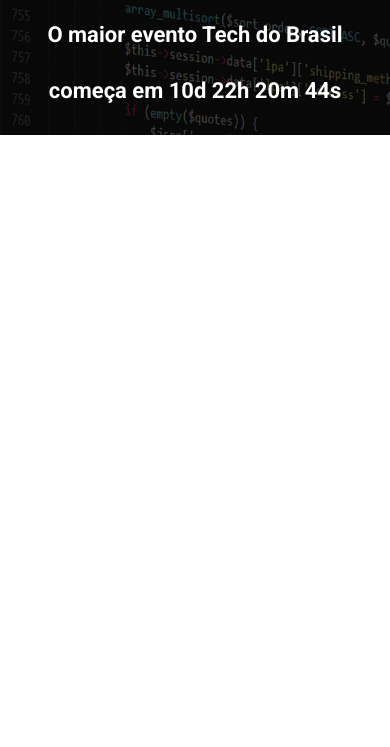
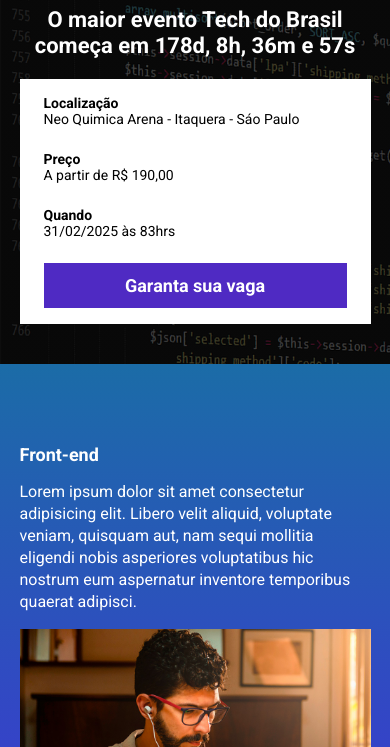
Before and after one commit to mateusmorselli/ebac_tech_talks, a website built with Parcel: page src/index.html in a window 390 px wide. Shown: the part 97-844 px from the top of the page. Built offline with nearby package versions, Linux system fonts and the light colour scheme.

Commit message:
contagem regressiva

```diff
--- a/package.json
+++ b/package.json
@@ -1,9 +1,9 @@
 {
   "name": "modulo-22",
   "version": "1.0.0",
-  "main": "index.js",
   "scripts": {
     "dev": "parcel src/index.html src/styles/main.scss src/scripts/main.js",
+    "build": "parcel build src/index.html",
     "test": "echo \"Error: no test specified\" && exit 1"
   },
   "keywords": [],
--- a/src/index.html
+++ b/src/index.html
@@ -8,14 +8,78 @@
     <link rel="preconnect" href="https://fonts.gstatic.com" crossorigin>
     <link href="https://fonts.googleapis.com/css2?family=Roboto:ital,wght@0,100..900;1,100..900&display=swap" rel="stylesheet">
     <link rel="stylesheet" href="./styles/main.scss">
+    <link rel="stylesheet" href="https://unpkg.com/aos@next/dist/aos.css" />
 </head>
 <body>
     <header class="hero">
         <div class="container">
             <img class="hero__logo" src="./images/ebac_logo.svg" alt="EBAC">
-            <p class="hero__text">O maior evento Tech do Brasil começa em 10d 22h 20m 44s</p>
+            <p class="hero__text">O maior evento Tech do Brasil começa em <span id="contador"></span></p>
+            <div class="infos-bar">
+                <ul class="infos-bar__infos">
+                    <li class="infos-bar__infos__item">
+                        <b>Localização</b>
+                        Neo Quimica Arena - Itaquera - Sáo Paulo
+                    </li>
+
+                    <li class="infos-bar__infos__item">
+                        <b>Preço</b>
+                        A partir de R$ 190,00
+                    </li>
+
+                    <li class="infos-bar__infos__item">
+                        <b>Quando</b>
+                        31/02/2025 às 83hrs
+                    </li>
+                </ul>
+
+                <a href="#" class="button button--primary">Garanta sua vaga</a>
+
+            </div>
         </div>
     </header>
+
+    <section class="event event--front-end">
+        <div class="container" data-aos="fade-right">
+            <div class="event__details">
+                <h2 class="event__details__title">Front-end</h2>
+                <p class="event__details__description">Lorem ipsum dolor sit amet consectetur adipisicing elit. Libero velit aliquid, voluptate veniam, quisquam aut, nam sequi mollitia eligendi nobis asperiores voluptatibus hic nostrum eum aspernatur inventore temporibus quaerat adipisci.</p>
+            </div>
+            <img class="event__img" src="./images/frontend.png" alt="Front-end">
+        </div>
+    </section>
+
+    <section class="event event--ux-ui event--image-left">
+        <div class="container" data-aos="fade-left">
+            <div class="event__details">
+                <h2 class="event__details__title">UX/UI</h2>
+                <p class="event__details__description">Lorem ipsum dolor sit amet consectetur adipisicing elit. Libero velit aliquid, voluptate veniam, quisquam aut, nam sequi mollitia eligendi nobis asperiores voluptatibus hic nostrum eum aspernatur inventore temporibus quaerat adipisci.</p>
+            </div>
+            <img class="event__img" src="./images/ui-ux.png" alt="Front-end">
+        </div>
+    </section>
+
+    <section class="event event--data-science">
+        <div class="container" data-aos="fade-right">
+            <div class="event__details">
+                <h2 class="event__details__title">Data Science</h2>
+                <p class="event__details__description">Lorem ipsum dolor sit amet consectetur adipisicing elit. Libero velit aliquid, voluptate veniam, quisquam aut, nam sequi mollitia eligendi nobis asperiores voluptatibus hic nostrum eum aspernatur inventore temporibus quaerat adipisci.</p>
+            </div>
+            <img class="event__img" src="./images/data.png" alt="Front-end">
+        </div>
+    </section>
+
+    <section class="event event--backend event--image-left">
+        <div class="container" data-aos="fade-left">
+            <div class="event__details">
+                <h2 class="event__details__title">Backend</h2>
+                <p class="event__details__description">Lorem ipsum dolor sit amet consectetur adipisicing elit. Libero velit aliquid, voluptate veniam, quisquam aut, nam sequi mollitia eligendi nobis asperiores voluptatibus hic nostrum eum aspernatur inventore temporibus quaerat adipisci.</p>
+            </div>
+            <img class="event__img" src="./images/backend.png" alt="Front-end">
+        </div>
+    </section>
+
+    <script src="https://unpkg.com/aos@next/dist/aos.js"></script>
     <script src="./scripts/main.js"></script>
 </body>
 </html>
--- a/src/scripts/main.js
+++ b/src/scripts/main.js
@@ -1 +1,24 @@
-console.log('ola mundo')
+AOS.init();
+
+const dataDoEvento = new Date("Aug 23, 2025 12:00:00");
+const timeStampDoEvento = dataDoEvento.getTime();
+
+const contaAsHoras = setInterval(function() {
+    const agora = new Date();
+    const timeStampAtual = agora.getTime();
+
+    const distanciaAteEvento = timeStampDoEvento - timeStampAtual;
+
+    const diasAteEvento = Math.floor(distanciaAteEvento / (1000*60*60*24));
+    const horasAteEvento = Math.floor((distanciaAteEvento % (1000*60*60*24))/(1000*60*60));
+    const minutosAteEvento = Math.floor((distanciaAteEvento % (1000*60*60))/(1000*60));
+    const segundosAteEvento = Math.floor((distanciaAteEvento % (1000*60))/1000);
+    console.log(diasAteEvento, horasAteEvento, minutosAteEvento, segundosAteEvento);
+
+    document.getElementById('contador').innerHTML = `${diasAteEvento}d, ${horasAteEvento}h, ${minutosAteEvento}m e ${segundosAteEvento}s`;
+
+    if (distanciaAteEvento < 0) {
+        clearInterval(contaAsHoras);
+        document.getElementById('contador').innerHTML = `Evento expirado!`
+    }
+}, 1000);
--- /dev/null
+++ b/src/styles/_event.scss
@@ -0,0 +1,65 @@
+@use 'variables' as v;
+
+.event {
+    padding: 80px 0;
+
+
+    &--front-end {
+        background-image: linear-gradient(v.$grad1, v.$grad2);
+    }
+
+    &--ux-ui {
+        background-image: linear-gradient(v.$grad2, v.$grad3);
+    }
+
+    &--data-science {
+        background-image: linear-gradient(v.$grad3, v.$grad4);
+    }
+
+    &--backend {
+        background-image: linear-gradient(v.$grad4, v.$grad3);
+    }
+
+    &--image-left {
+        .container {
+            flex-direction: row-reverse;
+        }
+    }
+
+    .container{
+        display: flex;
+        gap: 40px
+    }
+
+    &__img {
+        max-width: 360px;
+    }
+
+    &__details {
+
+        &__title {
+            font-size: 18px;
+            font-weight: bold;
+            margin-bottom: 16px;
+        }
+
+        &__description {
+            line-height: 22px;
+        }
+    }
+
+    @media (max-width: 640px) {
+        .container {
+            display: block;
+        }
+
+        &__img {
+            width: 100%;
+        }
+
+        &__details {
+            margin-right: 0;
+            margin-bottom: 16px;
+        }
+    }
+}
--- a/src/styles/_hero.scss
+++ b/src/styles/_hero.scss
@@ -28,6 +28,8 @@
             font-size: 22px;
             height: 24px;
             margin-top: 24px;
+            margin-bottom: 48px;
+            line-height: 1.2;
         }
     }
 }
--- /dev/null
+++ b/src/styles/_variables.scss
@@ -0,0 +1,9 @@
+$textColor: #fff;
+$secondaryText: #000;
+
+$grad1: #1B6CA7;
+$grad2: #442BDB;
+$grad3: #892238;
+$grad4: #9C791D;
+
+$button: #4F2AC3;
--- /dev/null
+++ b/src/styles/components/_buttons.scss
@@ -0,0 +1,27 @@
+@use '../variables' as v;
+
+.button {
+    padding: 12px;
+    font-size: 18px;
+    font-weight: bold;
+    text-decoration: none;
+    text-align: center;
+    white-space: nowrap;
+
+    &--primary {
+        color: v.$textColor;
+        background-color: v.$button;
+    }
+
+    @media (max-width: 640px) {
+        display: flex;
+        justify-content: center;
+        align-items: center;
+        width: 100%;
+    }
+
+    @media (max-width: 1024px) {
+        display: flex;
+        align-items: center;
+    }
+}
--- /dev/null
+++ b/src/styles/components/_infos-bar.scss
@@ -0,0 +1,42 @@
+@use '../variables' as v;
+
+.infos-bar {
+    padding: 16px 24px;
+    background-color: v.$textColor;
+    display: flex;
+    justify-content: space-between;
+    &__infos {
+        display: flex;
+        gap: 40px;
+
+        &__item {
+            font-size: 14px;
+            color: v.$secondaryText;
+
+
+            b {
+                font-size: 18;
+                display: block;
+                color: v.$secondaryText;
+            }
+        }
+    }
+
+    @media (max-width: 640px) {
+        display: block;
+
+        &__infos {
+            display: block;
+
+            &__item {
+                margin-bottom: 24px;
+            }
+        }
+    }
+
+    @media (max-width: 1014px) {
+        &__infos {
+            gap: 16px;
+        }
+    }
+}
--- a/src/styles/main.scss
+++ b/src/styles/main.scss
@@ -1,11 +1,16 @@
 @use 'hero';
+@use 'components/infos-bar';
+@use 'components/buttons';
+@use 'event.scss';
+@use 'variables.scss' as v;
 
 * {
     margin: 0;
     padding: 0;
     box-sizing: border-box;
     font-family: 'Roboto', sans-serif;
-    color: #fff;
+    color: v.$textColor;
+    list-style: none;
 }
 
 .container {
```
